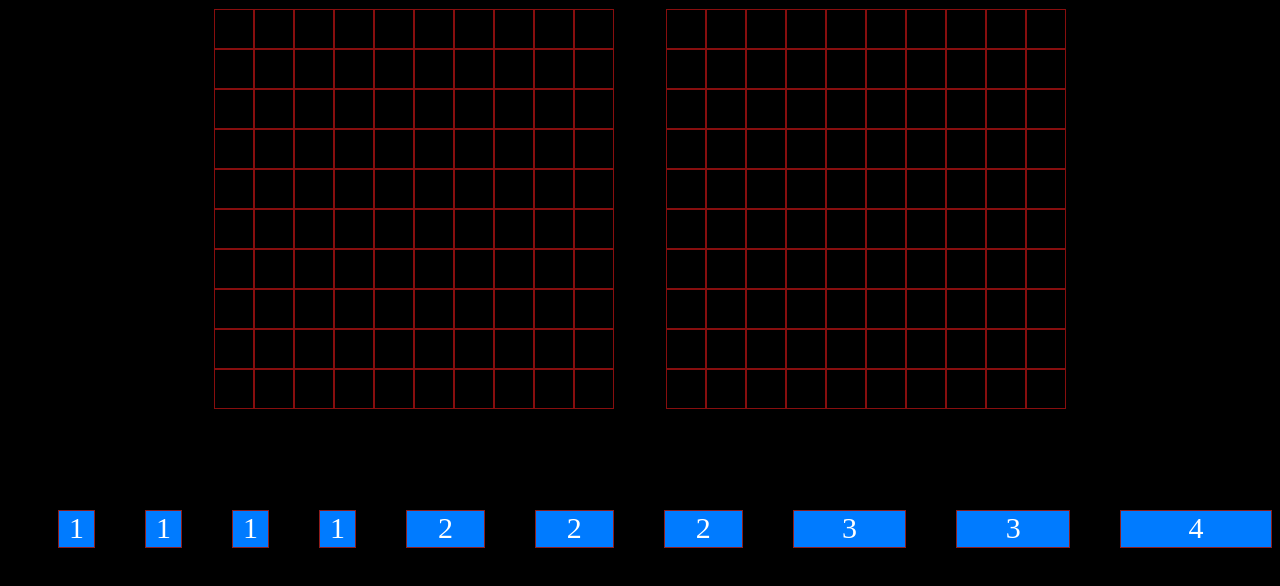
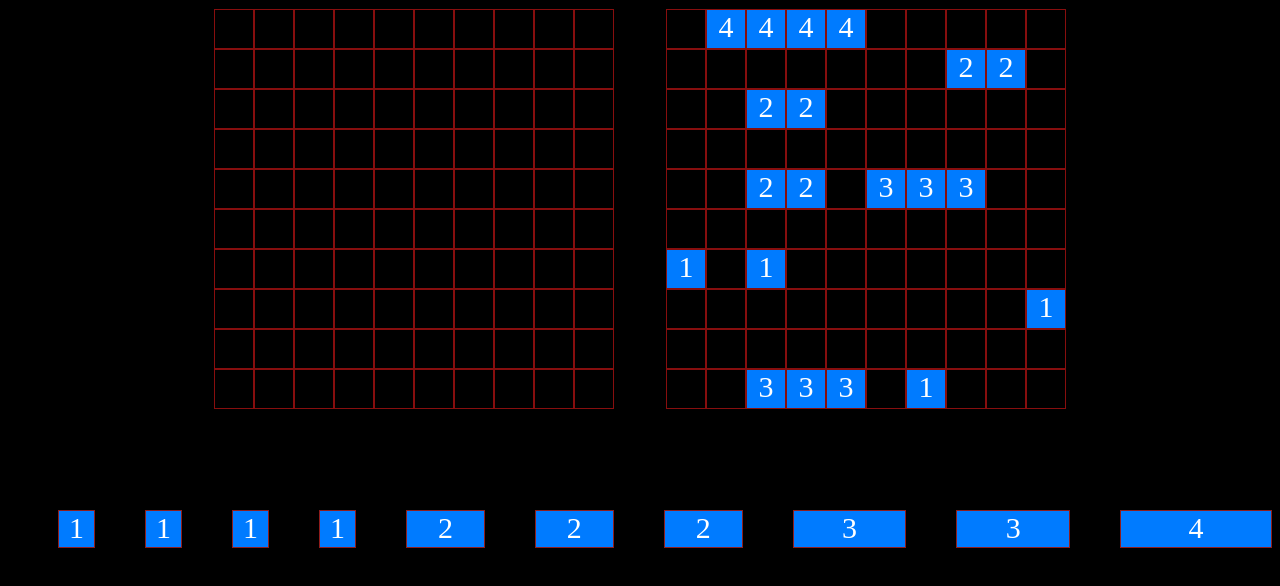
Before and after one commit to Doomerpostpunk/Sea-Battle, a website built with Vite: page myproject/index.html in a window 1280 px wide. Built offline with nearby package versions, Linux system fonts and the light colour scheme.

Commit message:
change file

```diff
--- a/myproject/src/main.js
+++ b/myproject/src/main.js
@@ -13,6 +13,7 @@ const main_div = createElement({ elem: "div", className: "main-div" });
 const gameBoard_1 = createElement({ elem: "div", className: "game-board" });
 const gameBoard_2 = createElement({ elem: "div", className: "game-board" });
 const arr = [];
+const arr2 = Array(100).fill(false);
 let numbers = 20;
 boardList.forEach((el) => {
   const item = createElement({
@@ -118,4 +119,60 @@ gameBoard_1.addEventListener("click", (event) => {
   }
 });
 
+const canRandPlace = (id, length) => {
+  for (let i = 0; i < length; i++) {
+    const index = id + i;
+    if (index >= 100 || arr2[index] || (id % 10) + length > 10) return false;
+
+    const neighbors = [
+      index - 1,
+      index + 1,
+      index - 10,
+      index + 10,
+      index - 11,
+      index - 9,
+      index + 9,
+      index + 11,
+    ];
+    for (const neighbor of neighbors) {
+      if (neighbor >= 0 && neighbor < 100 && arr2[neighbor]) {
+        return false;
+      }
+    }
+  }
+  return true;
+};
+const randPlace = (id, length) => {
+  if (canRandPlace(id, length)) {
+    for (let i = 0; i < length; i++) {
+      const index = id + i;
+      arr2[index] = true;
+      const item = gameBoard_2.children[index];
+      item.classList.add("occupied");
+      item.innerText = length;
+    }
+    return true;
+  }
+  return false;
+};
+
+const placeRandomShips = () => {
+  const ships = [
+    { length: 4, count: 1 },
+    { length: 3, count: 2 },
+    { length: 2, count: 3 },
+    { length: 1, count: 4 },
+  ];
+
+  ships.forEach((ship) => {
+    for (let i = 0; i < ship.count; i++) {
+      let placed = false;
+      while (!placed) {
+        const startIndex = Math.floor(Math.random() * 100);
+        placed = randPlace(startIndex, ship.length);
+      }
+    }
+  });
+};
+placeRandomShips();
 app.appendChild(ships);
--- a/myproject/src/style.css
+++ b/myproject/src/style.css
@@ -53,3 +53,8 @@
     font-size: 30px;
     text-align: center;
 }
+.occupied{
+    background: #007bff;
+    font-size: 30px;
+    text-align: center;
+}
```
